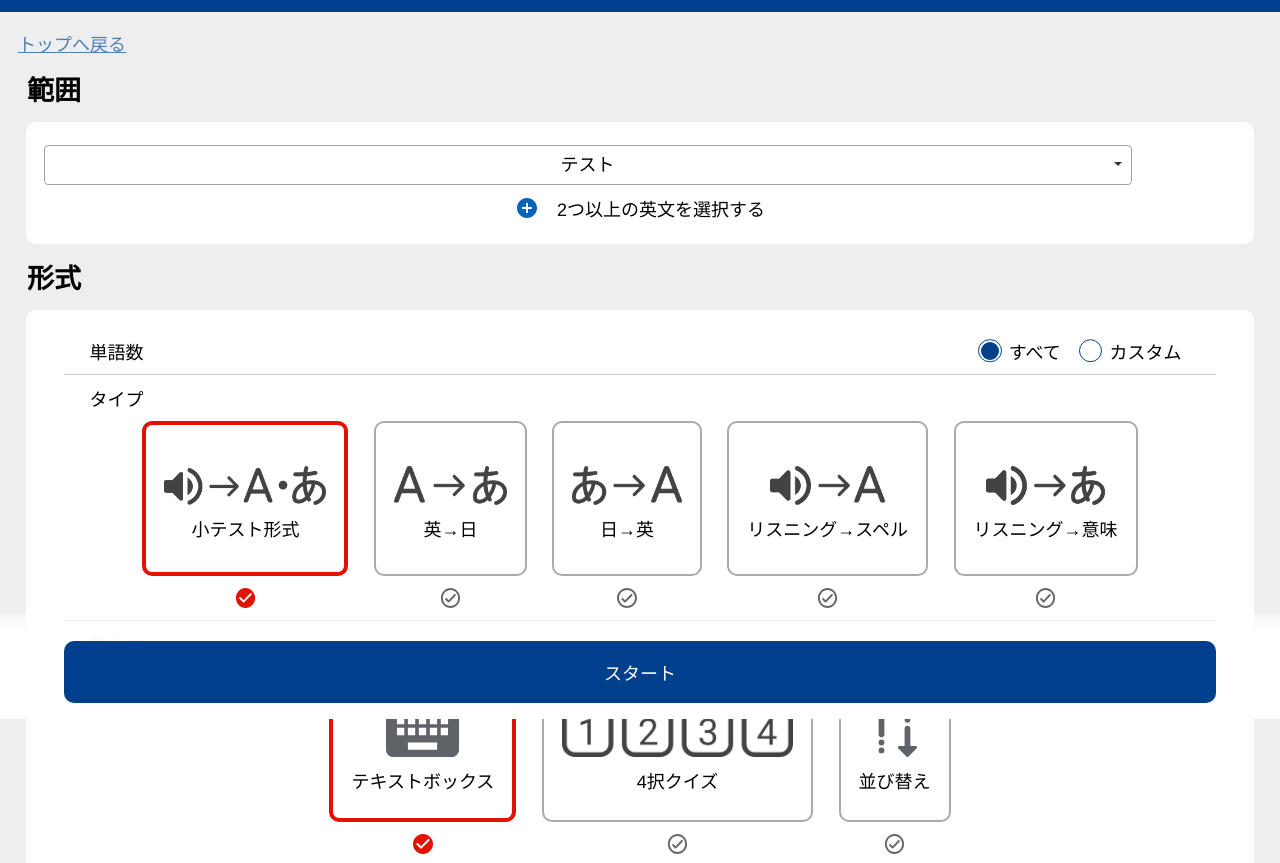
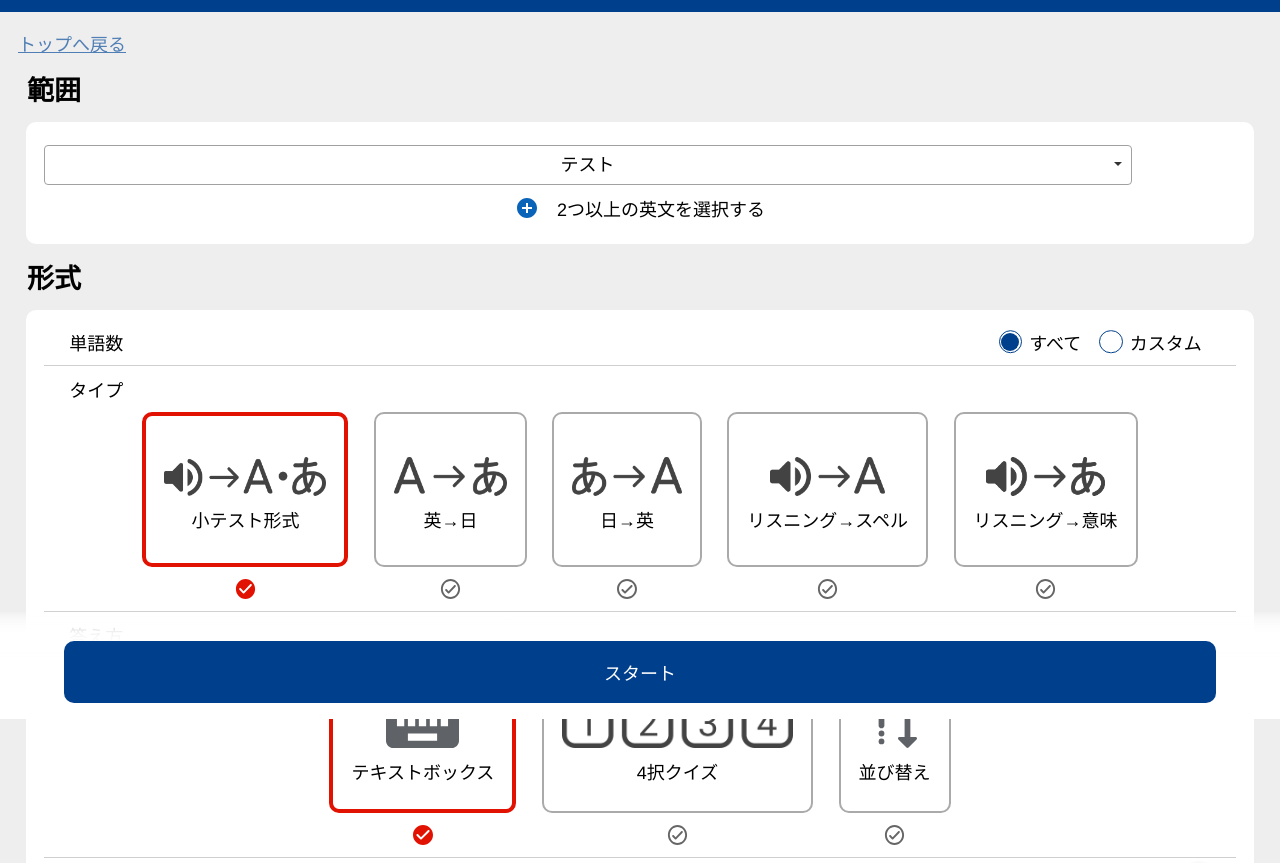
Before and after one commit to Rio-Gunawan/vocab, a plain HTML site: page rapid_inter/index.html in a window 1280 px wide. Shown: the part 81-944 px from the top of the page. Drawn offline with Linux system fonts and the light colour scheme.

Commit message:
小さなパディングボックスのスタイルを追加し、設定メニューのスタイルを整理

```diff
--- a/css/module.css
+++ b/css/module.css
@@ -100,6 +100,13 @@
 /* ボックスのスタイル */
 .normal-box {
     padding: 1em;
+    margin: 0 2vw;
+    background-color: white;
+    border-radius: 10px;
+}
+
+.small-padding-box {
+    padding: 0.5em 1em;
     margin: 0 2vw;
     background-color: white;
     border-radius: 10px;
@@ -275,11 +282,6 @@
 設定メニューのスタイル
 ----------------------- */
 
-.setting {
-    width: 90vw;
-    margin: 0 auto;
-}
-
 .setting-menu {
     border-bottom: 1px solid #cfcfcf;
     padding: 10px 2vw;
--- a/rapid_inter/index.html
+++ b/rapid_inter/index.html
@@ -79,8 +79,7 @@
         </div>
 
         <h2 class="normal-h2">形式</h2>
-        <div class="normal-box">
-            <div class="setting">
+        <div class="small-padding-box">
             <div class="setting-menu menu-content" id="section-num-words">
                 <div id="num-words-radio">
                     <label>単語数</label>
@@ -116,8 +115,7 @@
                         </label>
                         <label for="check_en_ja" class="img_checkbox">
                             <input type="radio" id="check_en_ja" name="type" value="1">
-                                <div class="checkbox_content"><img src="../images/symbols/en_ja.png"
-                                        alt="英語から日本語">英&rarr;日
+                            <div class="checkbox_content"><img src="../images/symbols/en_ja.png" alt="英語から日本語">英&rarr;日
                             </div>
                             <div class="checkbox_wrapper">
                                 <img src="../images/symbols/check_outline.svg" class="checkbox_circle">
@@ -125,8 +123,7 @@
                         </label>
                         <label for="check_ja_en" class="img_checkbox">
                             <input type="radio" id="check_ja_en" name="type" value="2">
-                                <div class="checkbox_content"><img src="../images/symbols/ja_en.png"
-                                        alt="日本語から英語">日&rarr;英
+                            <div class="checkbox_content"><img src="../images/symbols/ja_en.png" alt="日本語から英語">日&rarr;英
                             </div>
                             <div class="checkbox_wrapper">
                                 <img src="../images/symbols/check_outline.svg" class="checkbox_circle">
@@ -191,16 +188,12 @@
                 </div>
             </div>
             <div class="setting-menu menu-content">
-                    <label for="random">
-                        シャッフル
-                    </label>
+                <label for="random">シャッフル</label>
                 <label class="toggle-button">
                     <input type="checkbox" id="random" name="random" checked></label>
             </div>
             <div class="setting-menu menu-content">
-                    <label for="hide">
-                        選択肢を隠す
-                    </label>
+                <label for="hide">選択肢を隠す</label>
                 <label class="toggle-button disabled">
                     <input type="checkbox" id="hide" name="hide" disabled></label>
             </div>
@@ -208,7 +201,6 @@
                 <label for="sound">音声</label>
                 <label class="toggle-button disabled">
                     <input type="checkbox" id="sound" name="sound" checked disabled></label>
-                </div>
             </div>
         </div>
     </main>
```
Lines whose indentation alone changed are shown as unchanged.
